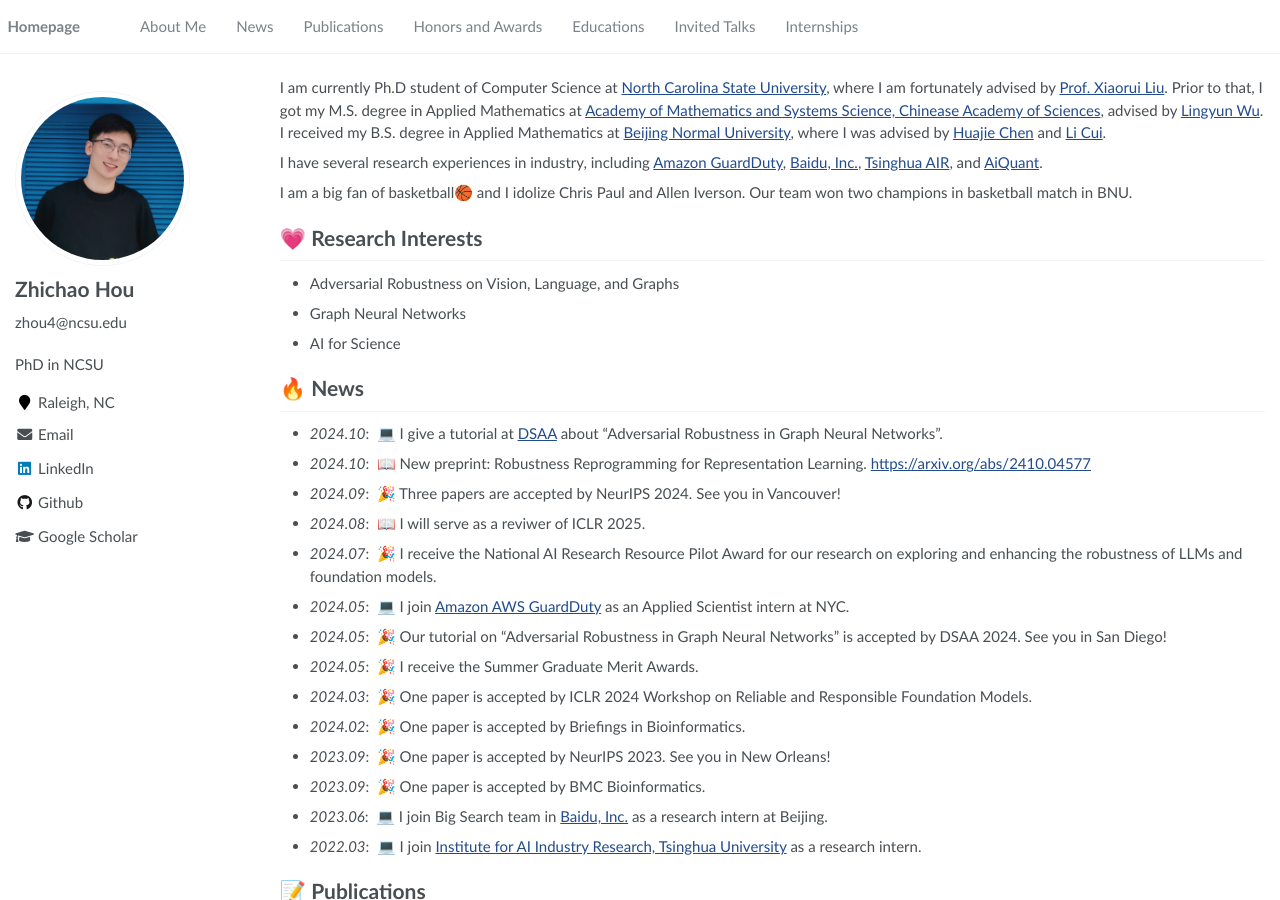
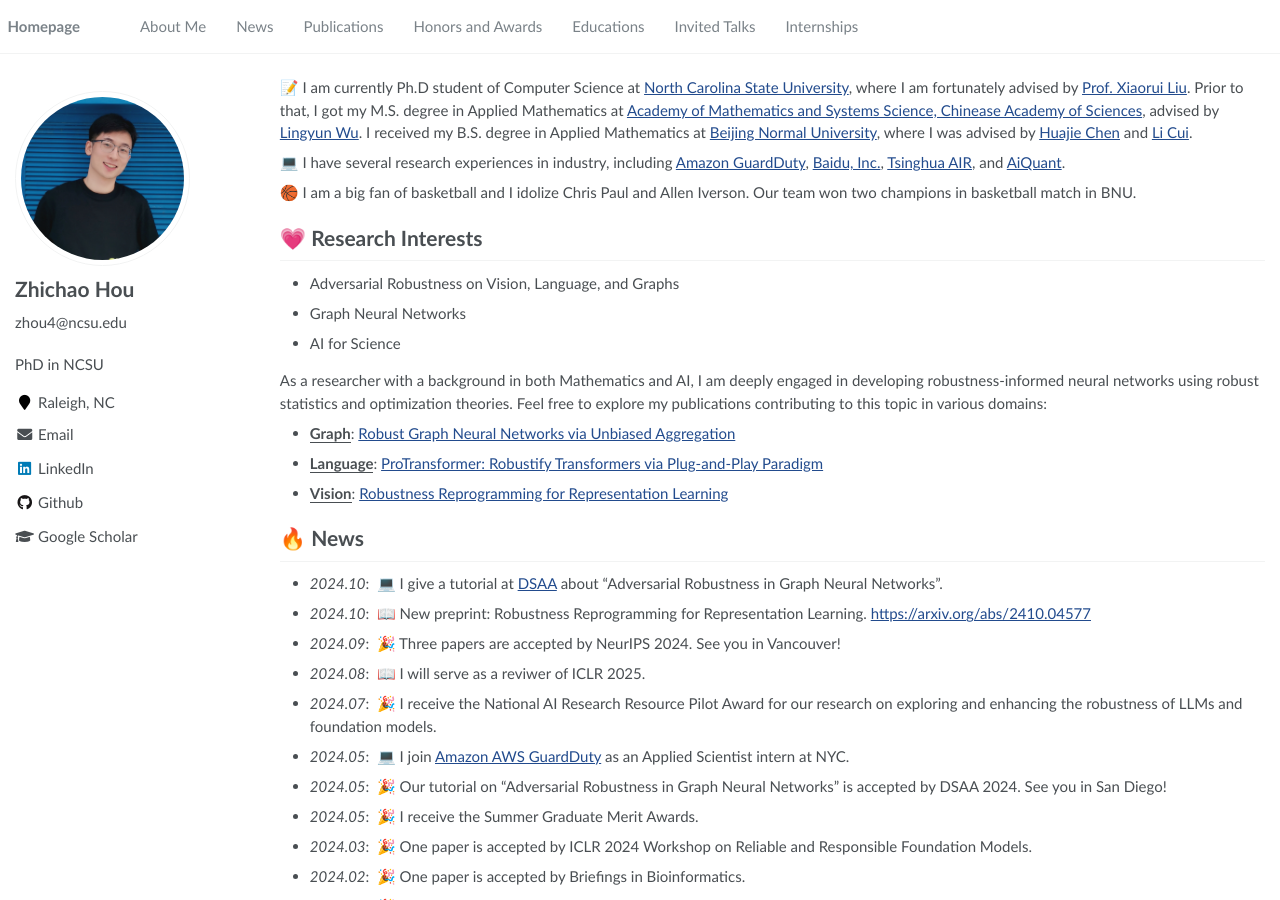
Before and after one commit to tingxiang-ji/tingxiang-ji.github.io, a Jekyll site: the page built from _pages/about.md, in a window 1280 px wide and 900 px high. Built offline with Jekyll 4.4.1, drawn with Linux system fonts in a browser that asks for light colours.

Commit message:
research

```diff
--- a/_pages/about.md
+++ b/_pages/about.md
@@ -17,18 +17,25 @@ redirect_from:
 
 <span class='anchor' id='about-me'></span>
 
-I am currently Ph.D student of Computer Science at <a href="https://www.ncsu.edu/">North Carolina State University</a>, where I am fortunately advised by  <a href="https://sites.google.com/ncsu.edu/xiaorui/"> Prof. Xiaorui Liu</a>. Prior to that, I got my M.S. degree in Applied Mathematics at <a href="http://www.amss.ac.cn/">Academy of Mathematics and Systems Science, Chinease Academy of Sciences</a>, advised by <a href="http://wulab.ac.cn/">Lingyun Wu</a>.
+📝 I am currently Ph.D student of Computer Science at <a href="https://www.ncsu.edu/">North Carolina State University</a>, where I am fortunately advised by  <a href="https://sites.google.com/ncsu.edu/xiaorui/"> Prof. Xiaorui Liu</a>. Prior to that, I got my M.S. degree in Applied Mathematics at <a href="http://www.amss.ac.cn/">Academy of Mathematics and Systems Science, Chinease Academy of Sciences</a>, advised by <a href="http://wulab.ac.cn/">Lingyun Wu</a>.
 I received my B.S. degree in Applied Mathematics at <a href="http://math.bnu.edu.cn/">Beijing Normal University</a>, where I was advised by <a href="http://math.bnu.edu.cn/jzg/szdw/ac/212928.htm">Huajie Chen</a> and <a href="http://math.bnu.edu.cn/jzg/szdw/ac/212930.htm">Li Cui</a>.
 
-I have several research experiences in industry, including <a href="https://aws.amazon.com/guardduty/">Amazon GuardDuty</a>, <a href="https://ir.baidu.com/">Baidu, Inc.</a>, <a href="https://air.tsinghua.edu.cn/">Tsinghua AIR</a>, and  <a href="https://www.ai-quants.com/#/">AiQuant</a>.
+💻 I have several research experiences in industry, including <a href="https://aws.amazon.com/guardduty/">Amazon GuardDuty</a>, <a href="https://ir.baidu.com/">Baidu, Inc.</a>, <a href="https://air.tsinghua.edu.cn/">Tsinghua AIR</a>, and  <a href="https://www.ai-quants.com/#/">AiQuant</a>.
 
 
-I am a big fan of basketball🏀 and I idolize Chris Paul and Allen Iverson. Our team won two champions in basketball match in BNU.
+🏀 I am a big fan of basketball and I idolize Chris Paul and Allen Iverson. Our team won two champions in basketball match in BNU.
 
 # 💗 Research Interests
 -  Adversarial Robustness on Vision, Language, and Graphs
 -  Graph Neural Networks
 -  AI for Science
+
+As a researcher with a background in both Mathematics and AI, I am deeply engaged in developing robustness-informed neural networks using robust statistics and optimization theories. Feel free to explore my publications contributing to this topic in various domains:
+
+- **<u>Graph</u>**: <a href="https://arxiv.org/abs/2311.14934">Robust Graph Neural Networks via Unbiased Aggregation</a>
+- **<u>Language</u>**: <a href="">ProTransformer: Robustify Transformers via Plug-and-Play Paradigm</a>
+- **<u>Vision</u>**: <a href="https://arxiv.org/abs/2410.04577">Robustness Reprogramming for Representation Learning</a>
+
 
 
 # 🔥 News
```
